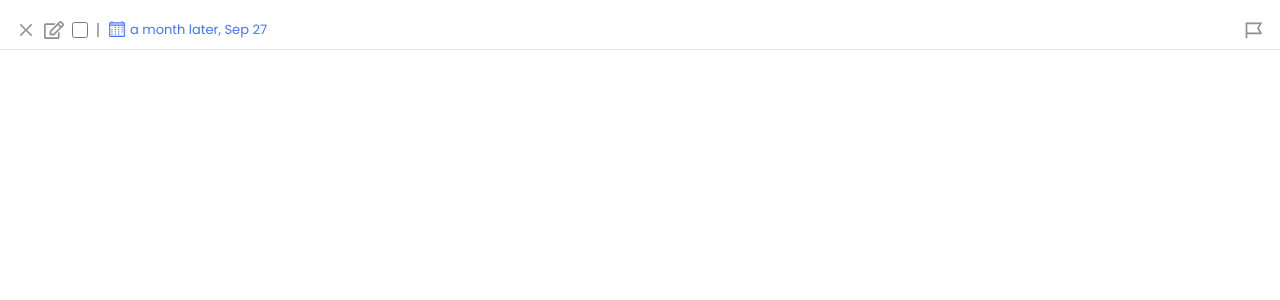
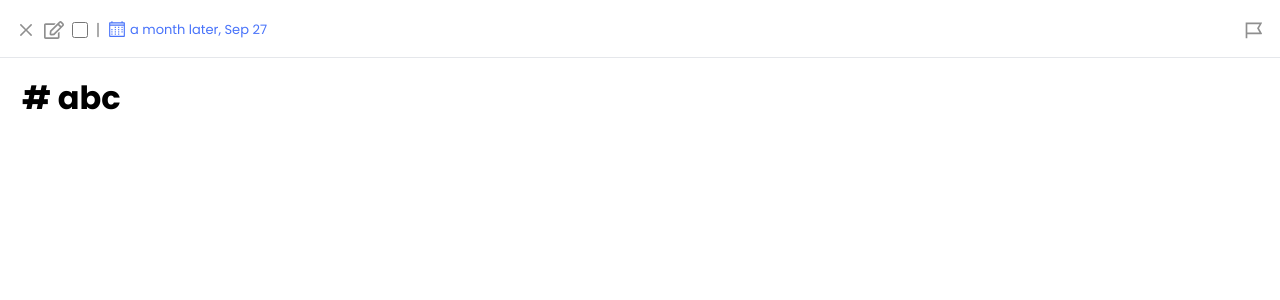
Before and after one commit to anishpawaskar/ticktick-clone, a React (Vite) app in the folder frontend/: page /task in a window 1280 px wide. Shown: the top 300 px of the page. Built offline with nearby package versions, Linux system fonts and the light colour scheme.

Commit message:
feat: create TaskMarkdownEditor to edit task

```diff
--- a/frontend/package.json
+++ b/frontend/package.json
@@ -10,7 +10,11 @@
     "preview": "vite preview"
   },
   "dependencies": {
+    "@codemirror/lang-markdown": "^6.2.5",
+    "@lezer/highlight": "^1.2.1",
     "@reduxjs/toolkit": "^2.2.7",
+    "@uiw/codemirror-themes": "^4.23.0",
+    "@uiw/react-codemirror": "^4.23.0",
     "react": "^18.3.1",
     "react-dom": "^18.3.1",
     "react-icons": "^5.2.1",
--- a/frontend/src/App.css
+++ b/frontend/src/App.css
@@ -8,3 +8,7 @@
 :root {
   --icon-color: #8f8f8f;
 }
+
+.cm-editor {
+  @apply h-full;
+}
--- a/frontend/src/components/TaskMarkdownController/index.jsx
+++ b/frontend/src/components/TaskMarkdownController/index.jsx
@@ -4,12 +4,13 @@ import { VscPreview } from "react-icons/vsc";
 import { PiLineVerticalBold } from "react-icons/pi";
 import { VscCalendar } from "react-icons/vsc";
 import { RiFlag2Line } from "react-icons/ri";
+import { TaskMarkdownEditor } from "../TaskMarkdownEditor";
 
 export const TaskMarkdownController = () => {
   const isEditMode = true;
   return (
-    <div className="fixed top-0 left-0 w-full h-full z-50 bg-white">
-      <div className="pt-5 px-4 pb-2 border-b  flex items-center gap-2">
+    <div className="fixed top-0 left-0 w-full h-full flex flex-col z-50 bg-white">
+      <div className="pt-5 px-4 pb-4 border-b  flex items-center gap-2">
         <div className="flex items-center gap-2">
           <button>
             <RxCross2 className="text-[--icon-color] h-5 w-5" />
@@ -35,13 +36,14 @@ export const TaskMarkdownController = () => {
               </p>
             </div>
           </div>
-          <div className="flex items-center">
+          <div className="flex items-center relative">
             <button>
               <RiFlag2Line className="text-[--icon-color] w-5 h-5" />
             </button>
           </div>
         </div>
       </div>
+      <TaskMarkdownEditor />
     </div>
   );
 };
--- /dev/null
+++ b/frontend/src/components/TaskMarkdownEditor/index.jsx
@@ -0,0 +1,21 @@
+import CodeMirror from "@uiw/react-codemirror";
+import { markdown } from "@codemirror/lang-markdown";
+import createTheme from "@uiw/codemirror-themes";
+import { tags as t } from "@lezer/highlight";
+import { markdownTheme } from "./markdownEditorTheme";
+
+export const TaskMarkdownEditor = () => {
+  return (
+    <CodeMirror
+      className="px-4 py-5 w-full h-full"
+      value="# abc"
+      theme={markdownTheme}
+      extensions={[markdown()]}
+      basicSetup={{
+        foldGutter: false,
+        lineNumbers: false,
+        highlightActiveLine: false,
+      }}
+    />
+  );
+};
--- /dev/null
+++ b/frontend/src/components/TaskMarkdownEditor/markdownEditorTheme.js
@@ -0,0 +1,31 @@
+import createTheme from "@uiw/codemirror-themes";
+import { tags as t } from "@lezer/highlight";
+
+export const markdownTheme = createTheme({
+  styles: [
+    {
+      tag: t.heading1,
+      class: "text-2xl sm:text-[2em] font-bold",
+    },
+    {
+      tag: t.heading2,
+      class: "text-xl sm:text-[1.5em] font-bold",
+    },
+    {
+      tag: t.heading3,
+      class: "text-lg sm:text-[1.17em] font-bold",
+    },
+    {
+      tag: t.heading4,
+      class: "text-base sm:text-[1em] font-bold",
+    },
+    {
+      tag: t.heading5,
+      class: "text-sm sm:text-[0.83em] font-bold",
+    },
+    {
+      tag: t.heading6,
+      class: "text-xs sm:text-[0.67em] font-bold",
+    },
+  ],
+});
```
Also changed, not shown: 1 other file (tests, documents, lock files or other folders).
